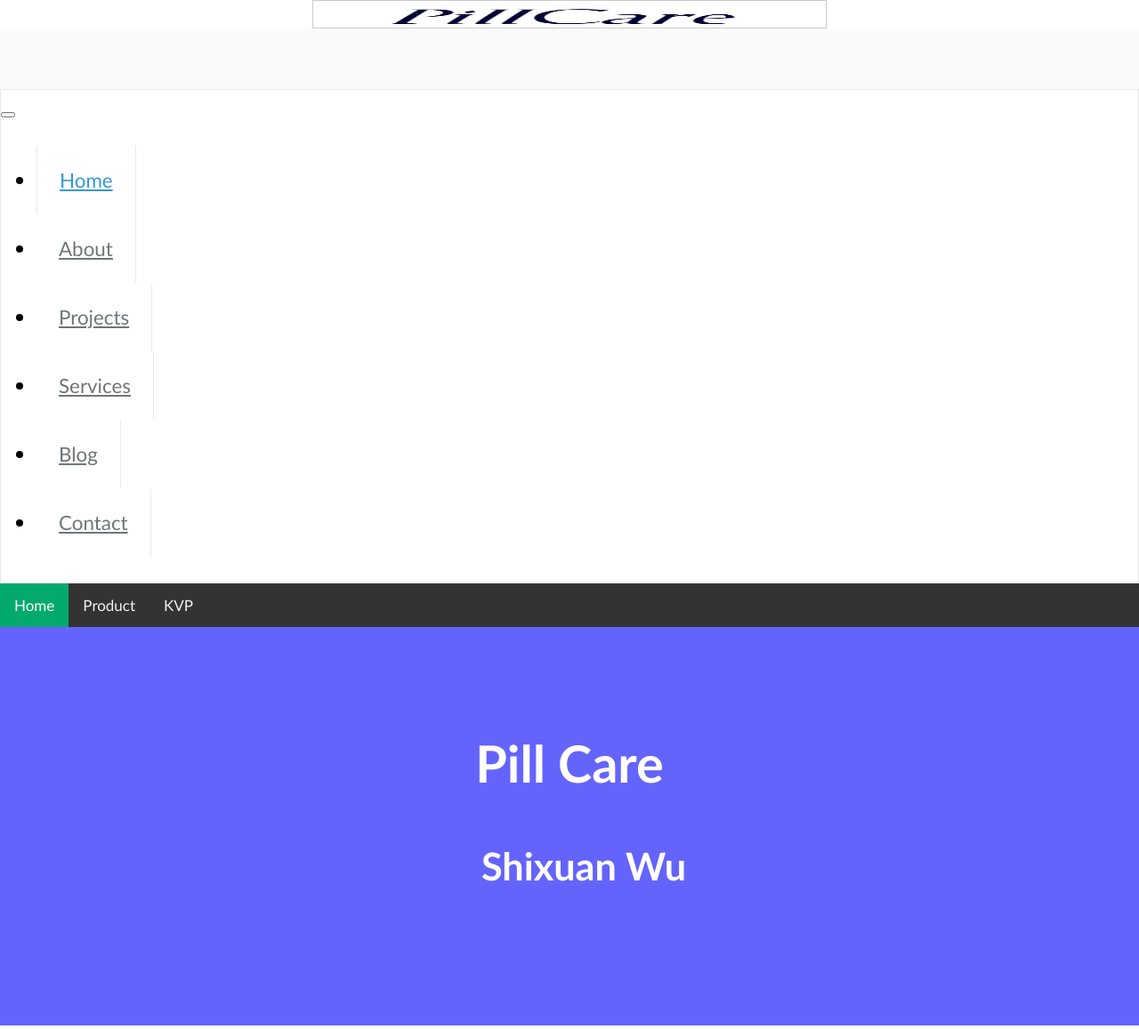
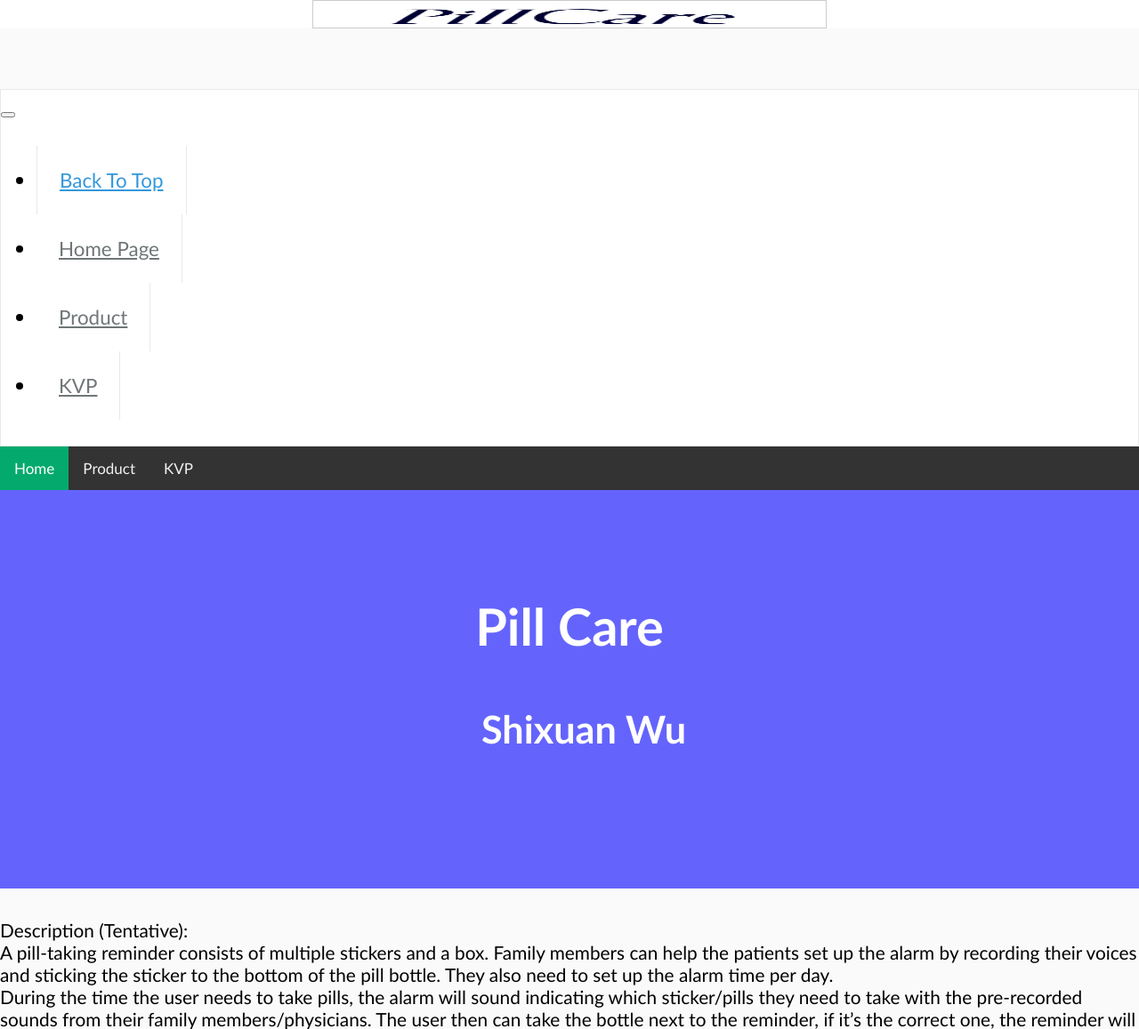
Before and after one commit to wsx2021/ECE140b_project-web, a Python web app: template web/src/templates/home.html in a window 1280 px wide. Shown: the top 1157 px of the page at 89% size. Run offline with Jinja, Linux system fonts and the light colour scheme; the template is opened without the code that fills it, so the values that code supplies are empty.

Commit message:
Update home.html

```diff
--- a/web/src/templates/home.html
+++ b/web/src/templates/home.html
@@ -46,12 +46,11 @@
                 </div>
                 <nav id="menu" class="menu collapse navbar-collapse">
                     <ul id="headernavigation" class="menu-list nav navbar-nav">
-                        <li class="active"><a href="#page-top">Home</a></li>
-                        <li><a href="#about">About</a></li>
-                        <li><a href="#portfolio">Projects</a></li>
-                        <li><a href="#services">Services</a></li>
-                        <li><a href="#latest-post">Blog</a></li>
-                        <li><a href="#contact">Contact</a></li>
+                        <li class="active"><a href="#page-top">Back to Top</a></li>
+                        <li><a class="active" href="home">Home Page</a></li>
+                        <li><a href="product">Product </a></li>
+                        <li><a href="kvp">KVP</a></li>
+
                     </ul>
                     <!-- /.menu-list -->
                 </nav>
```
